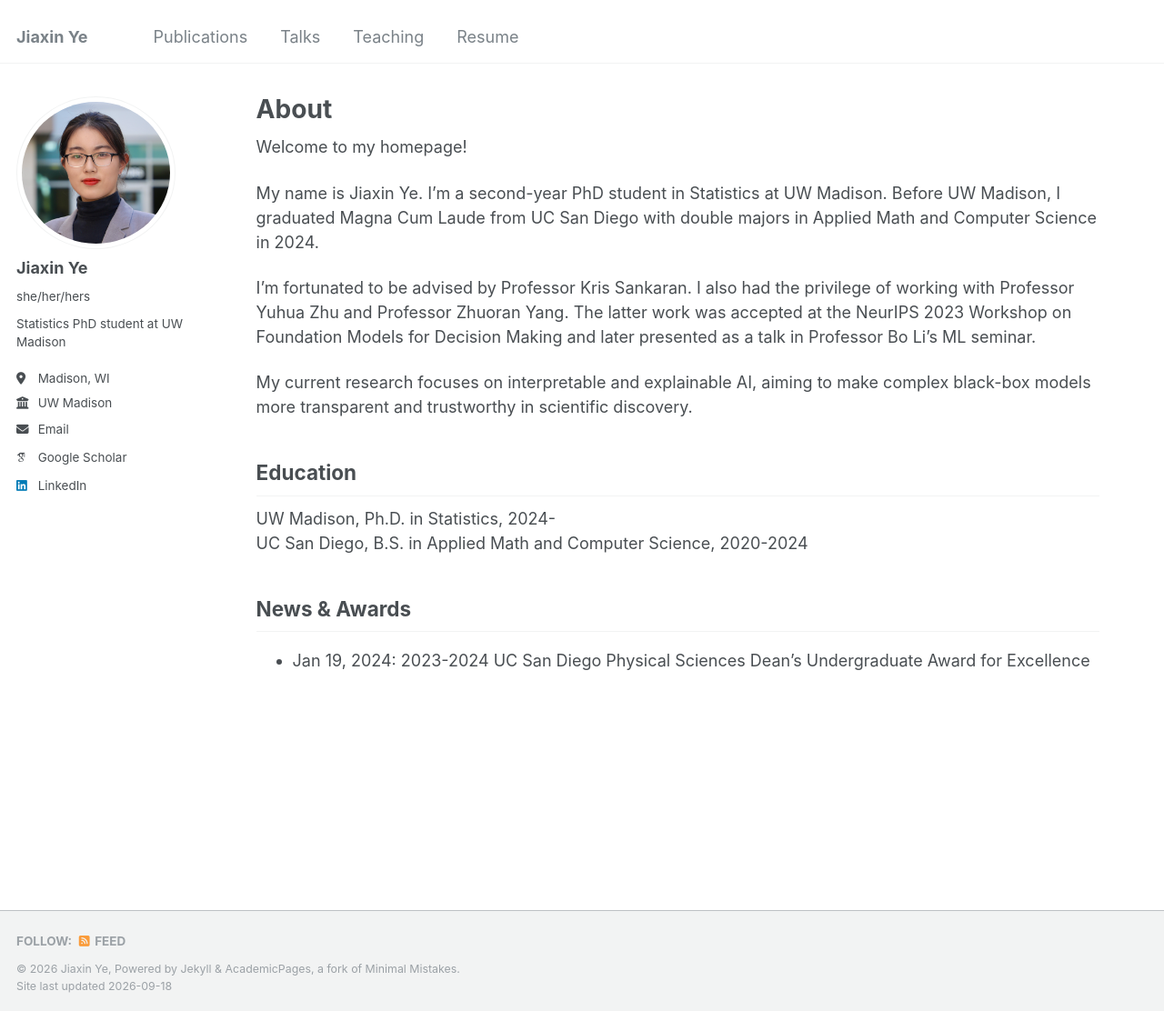
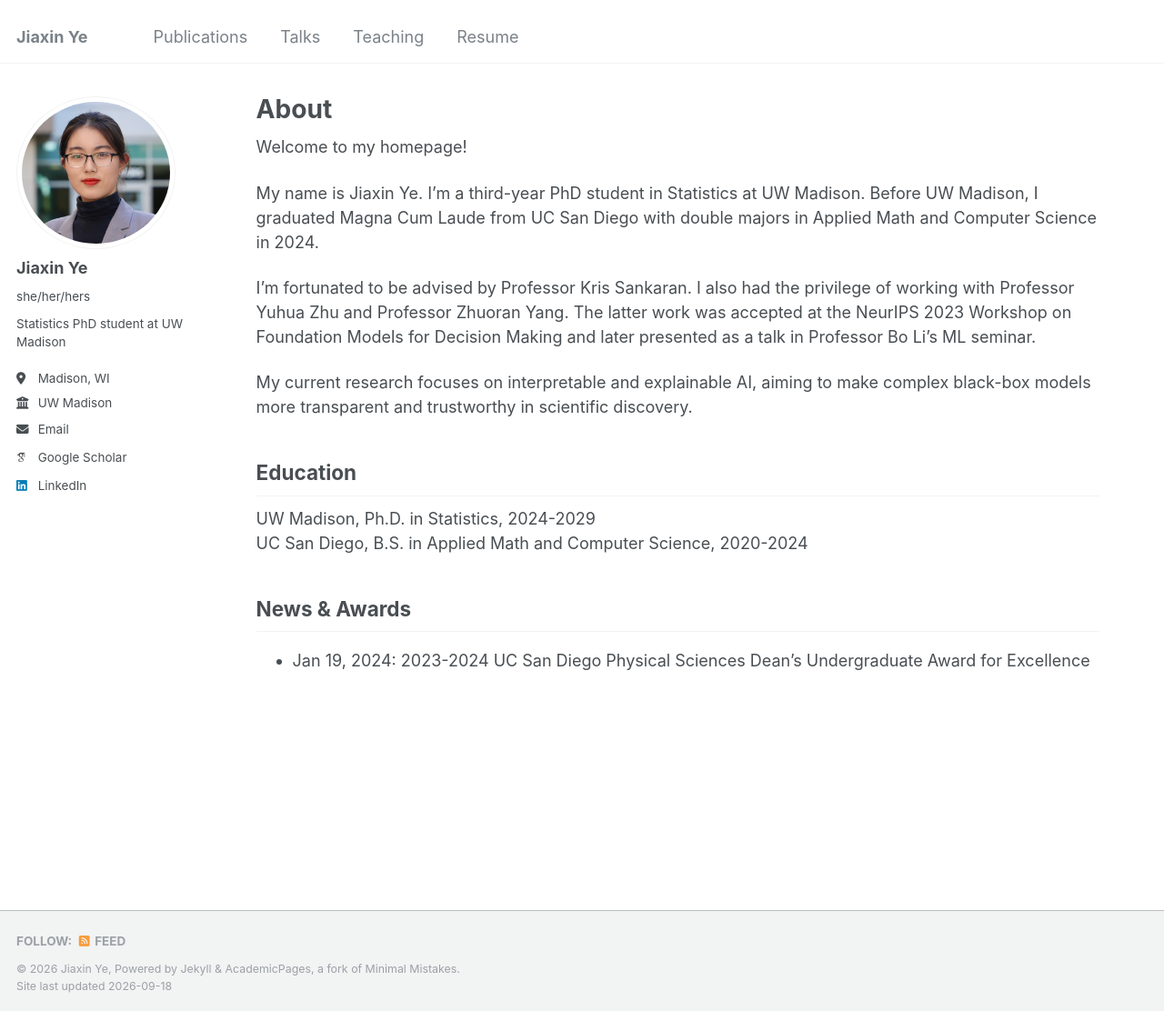
Before and after one commit to jiaxin-yeah/jiaxin-yeah.github.io, a Jekyll site: the page built from _pages/about.md, in a window 1280 px wide and 1112 px high. Shown: the whole window at 91% size. Built offline with Jekyll 4.4.1, drawn with Linux system fonts in a browser that asks for light colours; some web fonts are replaced.

Commit message:
updated year

```diff
--- a/_pages/about.md
+++ b/_pages/about.md
@@ -8,14 +8,14 @@ redirect_from:
 ---
 Welcome to my homepage!
 
-My name is Jiaxin Ye. I'm a second-year PhD student in Statistics at UW Madison. Before UW Madison, I graduated Magna Cum Laude from UC San Diego with double majors in Applied Math and Computer Science in 2024.
+My name is Jiaxin Ye. I'm a third-year PhD student in Statistics at UW Madison. Before UW Madison, I graduated Magna Cum Laude from UC San Diego with double majors in Applied Math and Computer Science in 2024.
 
 I'm fortunated to be advised by Professor Kris Sankaran. I also had the privilege of working with Professor Yuhua Zhu and Professor Zhuoran Yang. The latter work was accepted at the NeurIPS 2023 Workshop on Foundation Models for Decision Making and later presented as a talk in Professor Bo Li's ML seminar.
 
 My current research focuses on interpretable and explainable AI, aiming to make complex black-box models more transparent and trustworthy in scientific discovery.
 
 ## Education
-UW Madison, Ph.D. in Statistics, 2024-<br>
+UW Madison, Ph.D. in Statistics, 2024-2029<br>
 UC San Diego, B.S. in Applied Math and Computer Science, 2020-2024
 
 ## News & Awards
```
